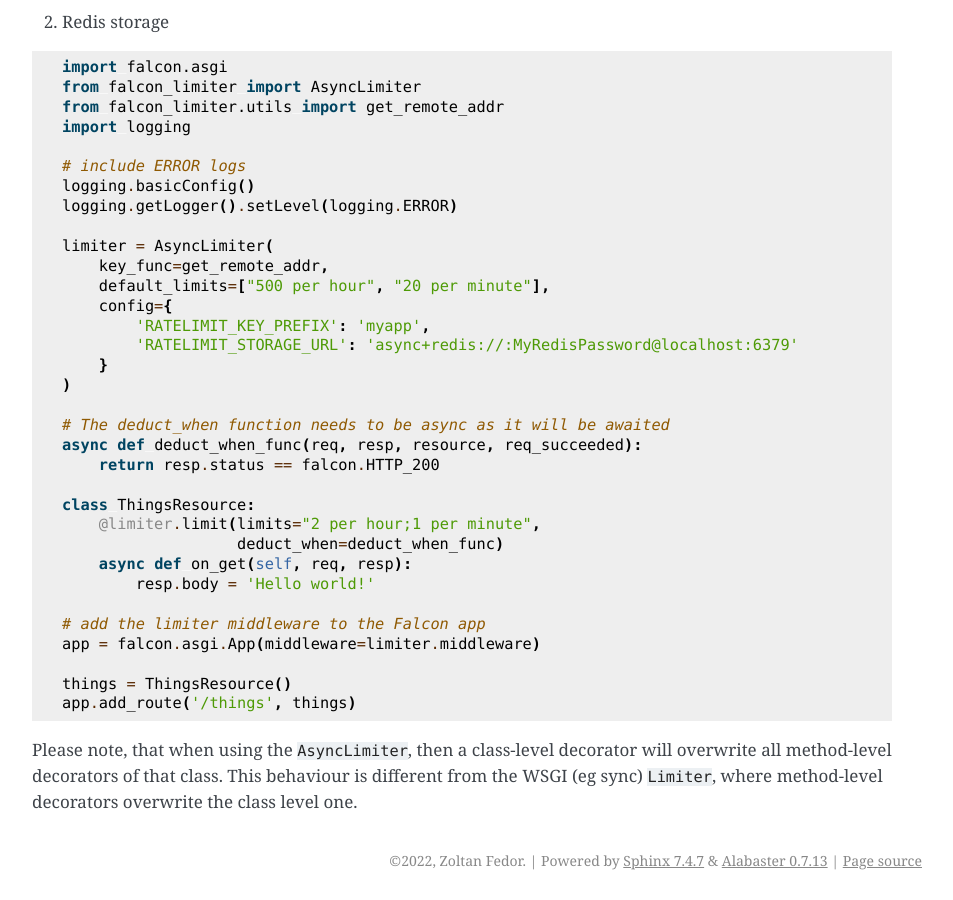
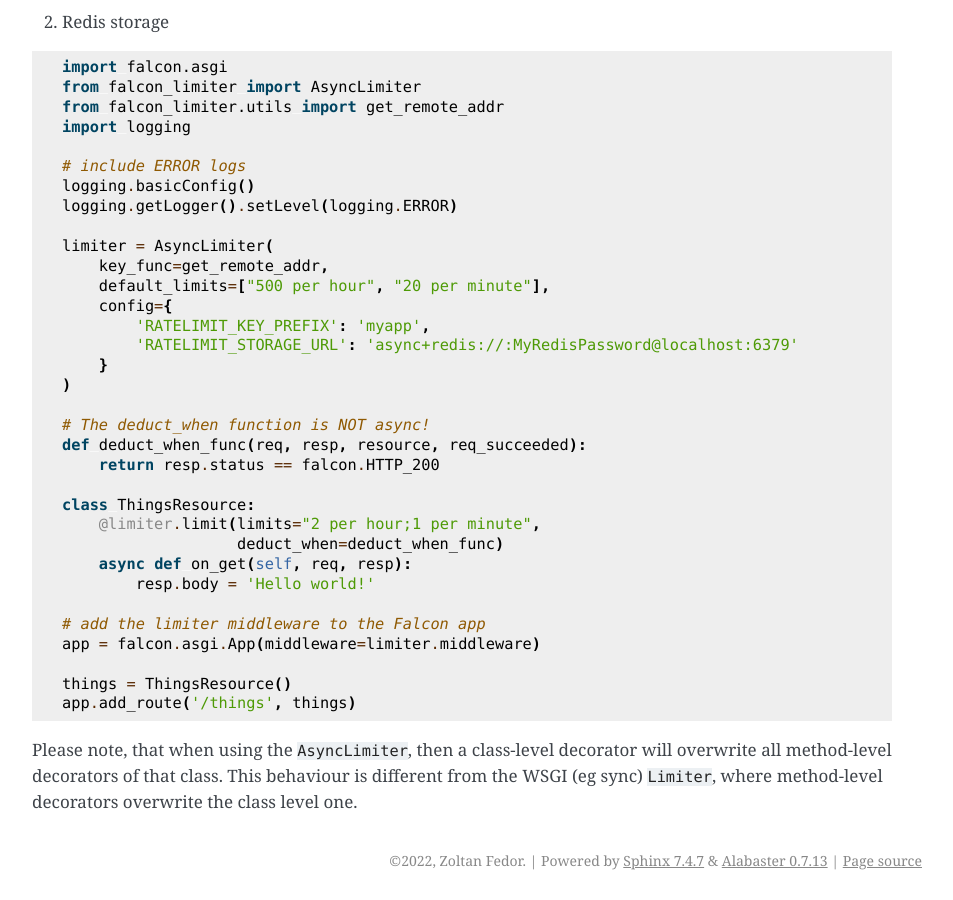
Before and after one commit to zoltan-fedor/falcon-limiter, a Sphinx documentation site: the page built from docs/async.rst, in a window 1280 px wide and 900 px high, scrolled down 1133 px. Shown: the whole window, without its empty margins (288-1241 px from the left). Built offline with Sphinx 7.4.7, drawn with Linux system fonts in a browser that asks for light colours.

Commit message:
Docs changes

```diff
--- a/docs/async.rst
+++ b/docs/async.rst
@@ -79,8 +79,8 @@ A few examples to demonstrate the use of the async module.
         }
     )
 
-    # The deduct_when function needs to be async as it will be awaited
-    async def deduct_when_func(req, resp, resource, req_succeeded):
+    # The deduct_when function is NOT async!
+    def deduct_when_func(req, resp, resource, req_succeeded):
         return resp.status == falcon.HTTP_200
 
     class ThingsResource:
--- a/docs/requirements.txt
+++ b/docs/requirements.txt
@@ -1,2 +1,2 @@
-falcon==2.0.0
-limits==1.5.1
+falcon==3.0.0
+limits==2.3.1
```
